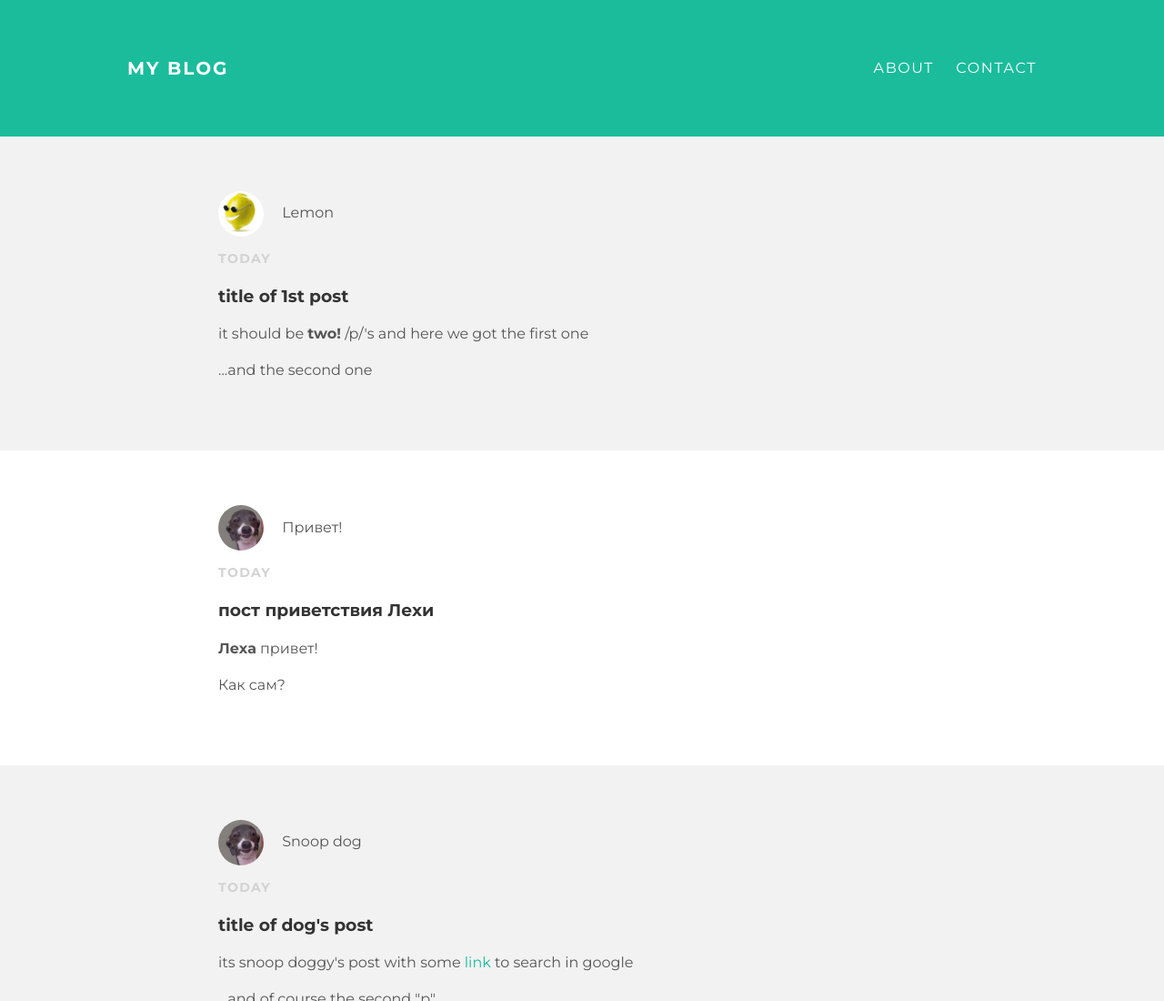
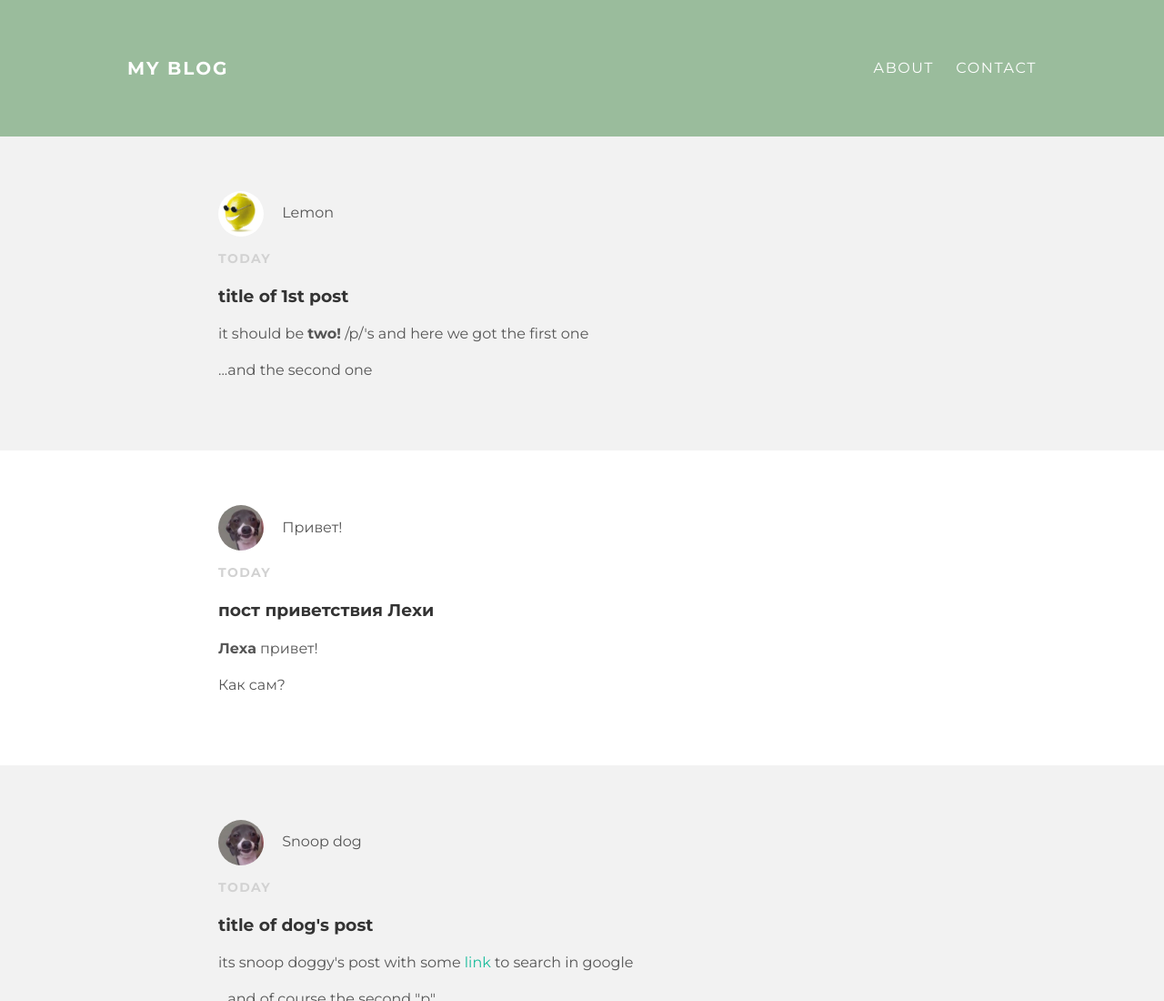
Before and after one commit to wreckerpg/wreckerpg.github.io, a plain HTML site: page index.html in a window 1280 px wide. Shown: the top 1100 px of the page at 91% size. Drawn offline with Linux system fonts and the light colour scheme.

Commit message:
Update styles.css

```diff
--- a/styles.css
+++ b/styles.css
@@ -6,7 +6,7 @@ body {
 	font-family : 'Montserrat', serif;
 }
 #header {
-	background-color : #1abc9c;
+	background-color : #9abc9c;
 	height : 150px;
 	line-height : 150px;
 }
```
